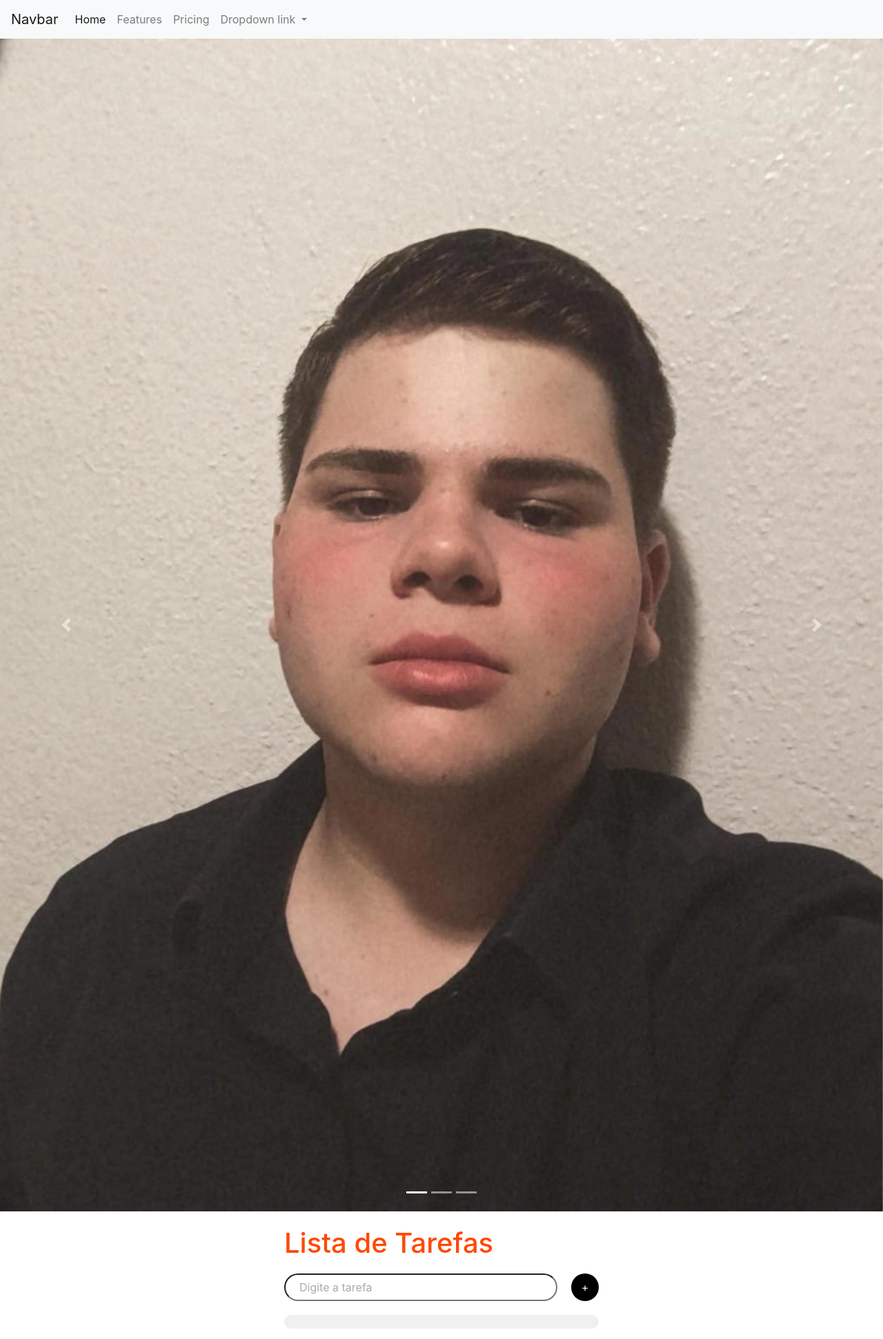
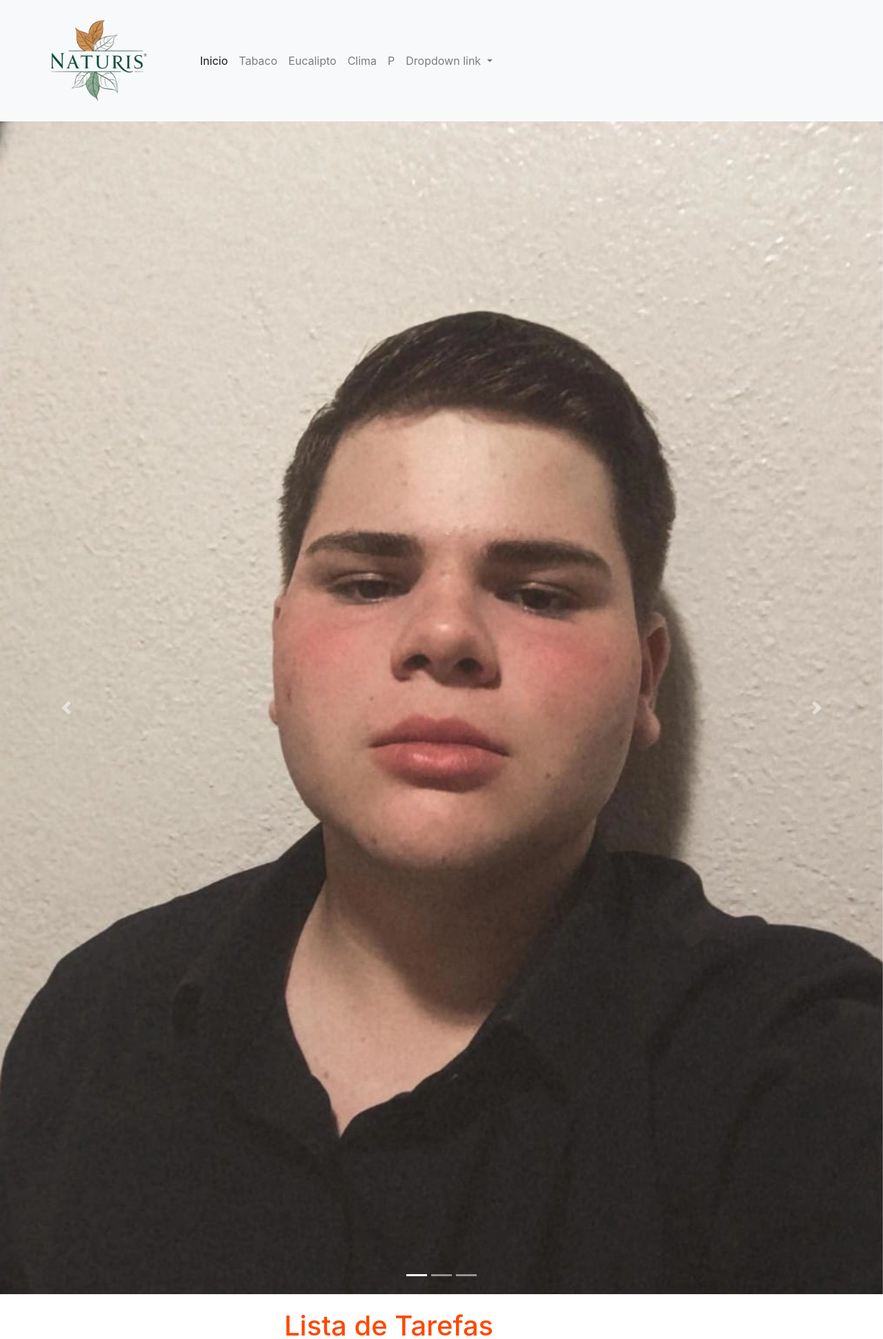
Before and after one commit to edson-moser/TCCversao1, a PHP site: page /paginaInicial.html in a window 1280 px wide. Shown: the top 1941 px of the page at 69% size. Run offline with PHP 8.4, Linux system fonts and the light colour scheme.

Commit message:
imagem adicionada a barra

```diff
--- a/paginaInicial.css
+++ b/paginaInicial.css
@@ -1,3 +1,9 @@
+.imagemBarra{
+    width: 250px;  /* Define a largura */
+    height: 150px; /* Define a altura */
+}
+
+
 /*lista de tarefas*/
 .container {
     width: 500px;
@@ -12,6 +18,7 @@ h1 {
     font-size: 2.5rem;
     color: #ff4800;
     margin-bottom: 20px;
+    justify-content: center;
 }
 
 .progress-container {
--- a/paginaInicial.html
+++ b/paginaInicial.html
@@ -15,6 +15,7 @@
 
     <link rel="stylesheet" href="paginaInicial.css">
     <link rel="stylesheet" href="paginaInicial.js">
+    <link rel="icon" sizes="32X32" href="NaturisLogo.png">
 
 </head>
 
@@ -22,7 +23,7 @@
 
     <!--Barra de opções-->
     <nav class="navbar navbar-expand-lg navbar-light bg-light">
-        <a class="navbar-brand" href="#">Navbar</a>
+        <a class="navbar-brand" href="#"><img class="imagemBarra" src="NaturisLogo.png"></a>
         <button class="navbar-toggler" type="button" data-toggle="collapse" data-target="#navbarNavDropdown"
             aria-controls="navbarNavDropdown" aria-expanded="false" aria-label="Toggle navigation">
             <span class="navbar-toggler-icon"></span>
@@ -30,13 +31,19 @@
         <div class="collapse navbar-collapse" id="navbarNavDropdown">
             <ul class="navbar-nav">
                 <li class="nav-item active">
-                    <a class="nav-link" href="#">Home <span class="sr-only">(current)</span></a>
+                    <a class="nav-link" href="#">Inicio <span class="sr-only">(current)</span></a>
                 </li>
                 <li class="nav-item">
-                    <a class="nav-link" href="#">Features</a>
+                    <a class="nav-link" href="#">Tabaco</a>
                 </li>
                 <li class="nav-item">
-                    <a class="nav-link" href="#">Pricing</a>
+                    <a class="nav-link" href="#">Eucalipto</a>
+                </li>
+                <li class="nav-item">
+                    <a class="nav-link" href="#">Clima</a>
+                </li>
+                <li class="nav-item">
+                    <a class="nav-link" href="#">P</a>
                 </li>
                 <li class="nav-item dropdown">
                     <a class="nav-link dropdown-toggle" href="#" id="navbarDropdownMenuLink" data-toggle="dropdown"
```
Also changed, not shown: NaturisLogo.png (added).
